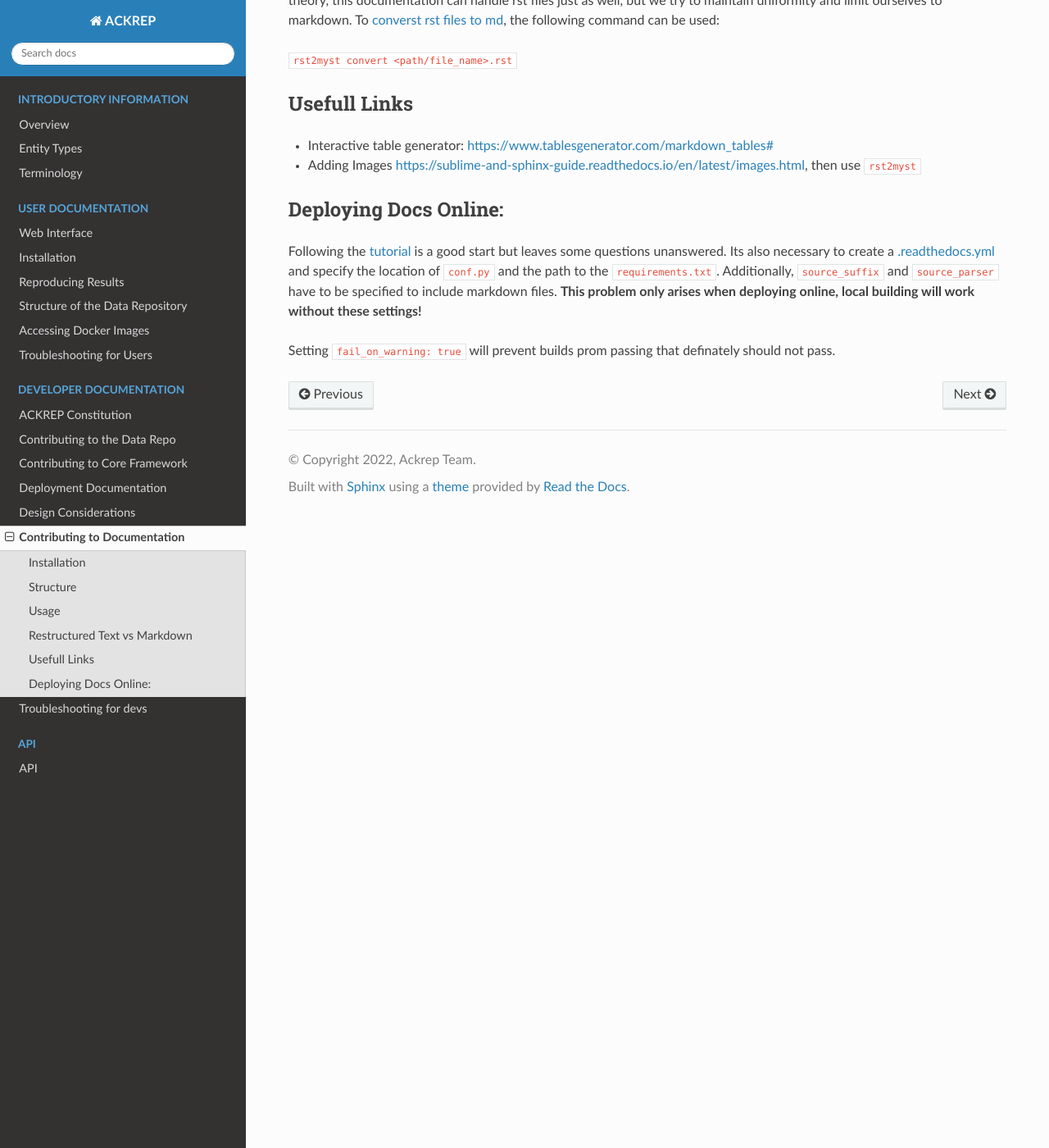
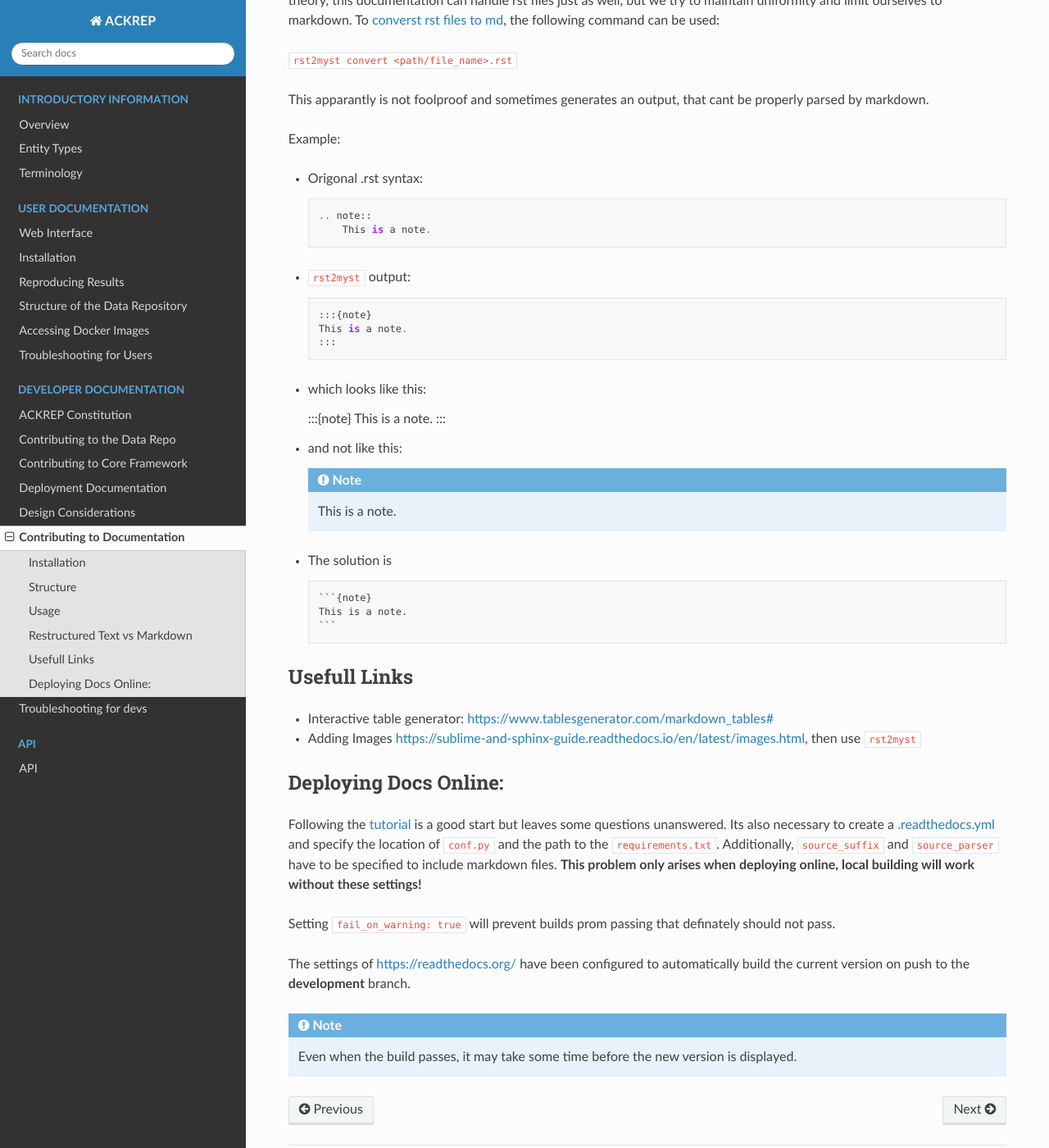
Before and after one commit to ackrep-org/ackrep_doc, a Sphinx documentation site: the page built from docs/source/devdoc/contributing_docs.md, in a window 1280 px wide and 1400 px high, scrolled down 1655 px. Shown: the whole window at 82% size. Built offline with Sphinx 7.4.7 and the Read the Docs theme 2.0.0, drawn with Linux system fonts in a browser that asks for light colours.

Commit message:
rst2myst bug documented

`````diff
--- a/docs/source/devdoc/contributing_docs.md
+++ b/docs/source/devdoc/contributing_docs.md
@@ -55,6 +55,43 @@ The Sphinx documentation primarily uses restructured text (rst). Therefore most
 
 `rst2myst convert <path/file_name>.rst`
 
+This apparantly is not foolproof and sometimes generates an output, that cant be properly parsed by markdown.
+
+Example:
+- Origonal .rst syntax:
+
+    ```
+    .. note::
+        This is a note.
+    ```
+
+- ``rst2myst`` output:
+
+    ```
+    :::{note}
+    This is a note.
+    :::
+    ```
+
+- which looks like this:
+
+    :::{note}
+    This is a note.
+    :::
+
+- and not like this:
+
+    ````{note}
+    This is a note.
+    ````
+- The solution is
+
+    ````
+    ```{note}
+    This is a note.
+    ```
+    ````
+
 ## Usefull Links
 - Interactive table generator: <https://www.tablesgenerator.com/markdown_tables#>
 - Adding Images <https://sublime-and-sphinx-guide.readthedocs.io/en/latest/images.html>, then use `rst2myst`
@@ -63,3 +100,9 @@ The Sphinx documentation primarily uses restructured text (rst). Therefore most
 Following the [tutorial](https://docs.readthedocs.io/en/stable/tutorial/index.html#getting-started) is a good start but leaves some questions unanswered. Its also necessary to create a [.readthedocs.yml](https://docs.readthedocs.io/en/stable/config-file/index.html) and specify the location of `conf.py` and the path to the `requirements.txt`. Additionally, `source_suffix` and `source_parser` have to be specified to include markdown files. **This problem only arises when deploying online, local building will work without these settings!**
 
 Setting `fail_on_warning: true` will prevent builds prom passing that definately should not pass.
+
+The settings of <https://readthedocs.org/> have been configured to automatically build the current version on push to the **development** branch.
+
+````{note}
+Even when the build passes, it may take some time before the new version is displayed.
+````
`````
